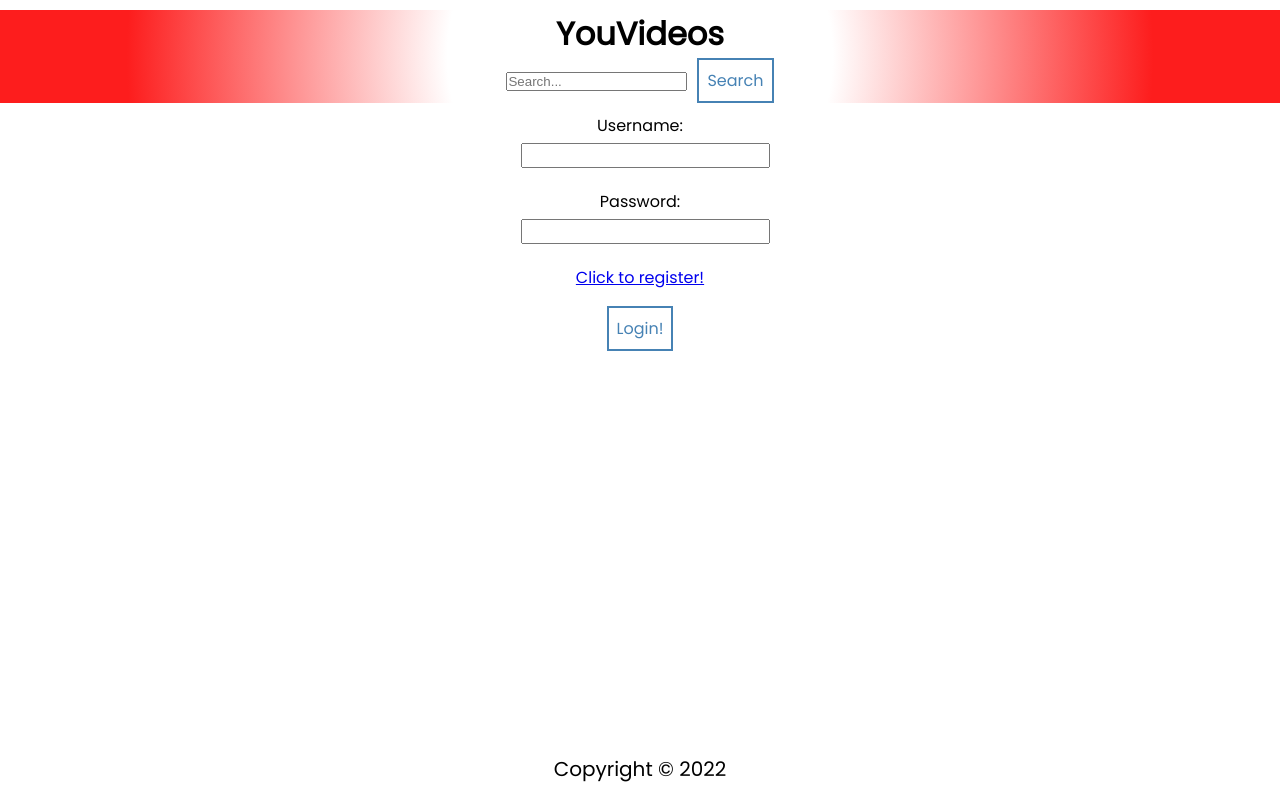
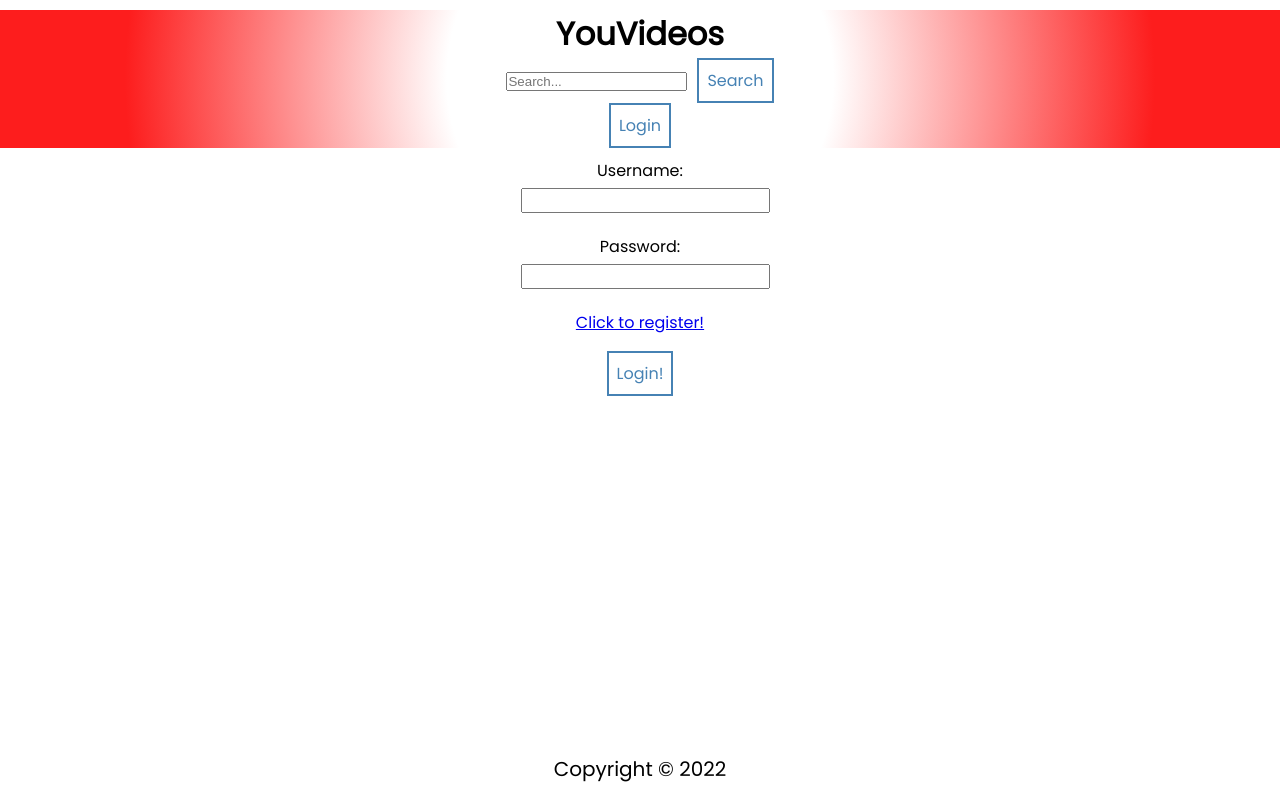
Before and after one commit to wenchijchang/YouTube_Backend_API, a React (Create React App) app in the folder frontend/: page /login in a window 1280 px wide. Built offline with nearby package versions, Linux system fonts and the light colour scheme.

Commit message:
updated CommentForm and VidNarBar component for protected page + added PrivateRoute to App.js

```diff
--- a/frontend/src/App.js
+++ b/frontend/src/App.js
@@ -25,19 +25,26 @@ function App() {
       {/* <Navbar /> */}
       <VidNavBar />
       <Routes>
-        <Route
+        {/* <Route
           path="/"
           element={
             <PrivateRoute>
-              <VidHomePage />
+              <HomePage />
+            </PrivateRoute>
+          }
+        /> */}
+        <Route exact path="/" element={<VidHomePage />} />
+        <Route path="/register" element={<RegisterPage />} />
+        <Route path="/login" element={<LoginPage />} />
+        <Route path="/search/:searchTerm" element={<DisplaySearchPage />} />
+        <Route
+          path="/video/:id"
+          element={
+            <PrivateRoute>
+              <VideoPlayer />
             </PrivateRoute>
           }
         />
-        <Route path="/register" element={<RegisterPage />} />
-        <Route path="/login" element={<LoginPage />} />
-        {/* <Route exact path="/" element={<VidHomePage />} /> */}
-        <Route path="/search/:searchTerm" element={<DisplaySearchPage />} />
-        <Route path="/video/:id" element={<VideoPlayer />} />
       </Routes>
       <Footer />
     </div>
--- a/frontend/src/components/CommentForm/CommentForm.jsx
+++ b/frontend/src/components/CommentForm/CommentForm.jsx
@@ -1,10 +1,12 @@
 import React, { useState } from "react";
 import axios from "axios";
 import useAuth from "../../hooks/useAuth";
+import { useNavigate } from "react-router-dom";
 
 const CommentForm = ({ videoId, getComments }) => {
   const [comment, setComment] = useState("");
   const [user, token] = useAuth();
+  useNavigate("/");
 
   const handleSubmit = async (event) => {
     event.preventDefault();
@@ -17,8 +19,14 @@ const CommentForm = ({ videoId, getComments }) => {
 
     const response = await axios.post(
       "http://127.0.0.1:8000/api/comments/",
-      newComment
+      newComment,
+      {
+        headers: {
+          Authorization: "Bearer " + token,
+        },
+      }
     );
+
     if (response.status === 201) {
       await getComments();
     }
--- a/frontend/src/components/VidNavBar/VidNarBar.jsx
+++ b/frontend/src/components/VidNavBar/VidNarBar.jsx
@@ -1,14 +1,26 @@
 import React, { useState } from "react";
+import { useContext } from "react";
+import { useNavigate, Link } from "react-router-dom";
+import AuthContext from "../../context/AuthContext";
 import SearchBar from "../SearchBar/SearchBar";
 import "./VidNavBar.css";
 
 const VidNavBar = () => {
   const [searchTerm, setSearchTerm] = useState("");
+  const { logoutUser, user } = useContext(AuthContext);
+  const navigate = useNavigate();
 
   return (
     <div className="navbar">
       <h1>YouVideos</h1>
       <SearchBar setSearchTerm={setSearchTerm} />
+      <div>
+        {user ? (
+          <button onClick={logoutUser}>Logout</button>
+        ) : (
+          <button onClick={() => navigate("/login")}>Login</button>
+        )}
+      </div>
     </div>
   );
 };
```
